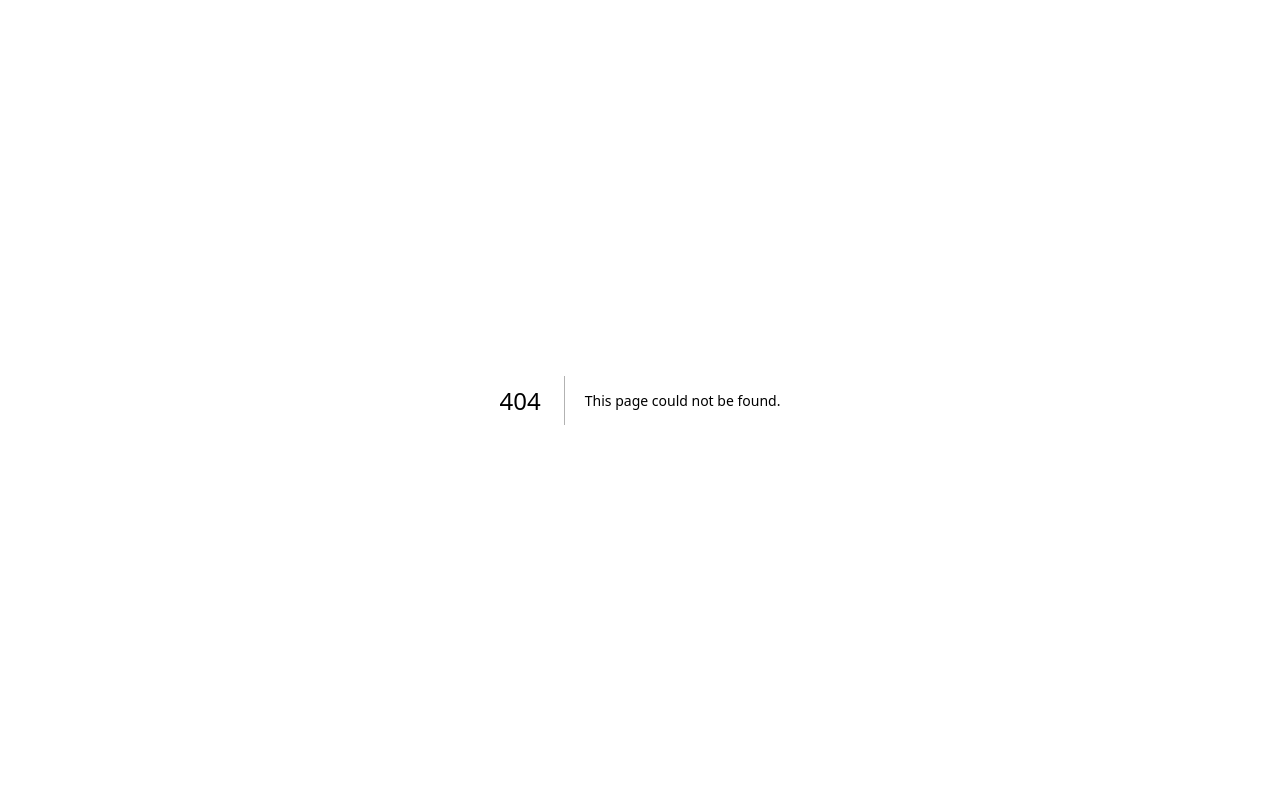
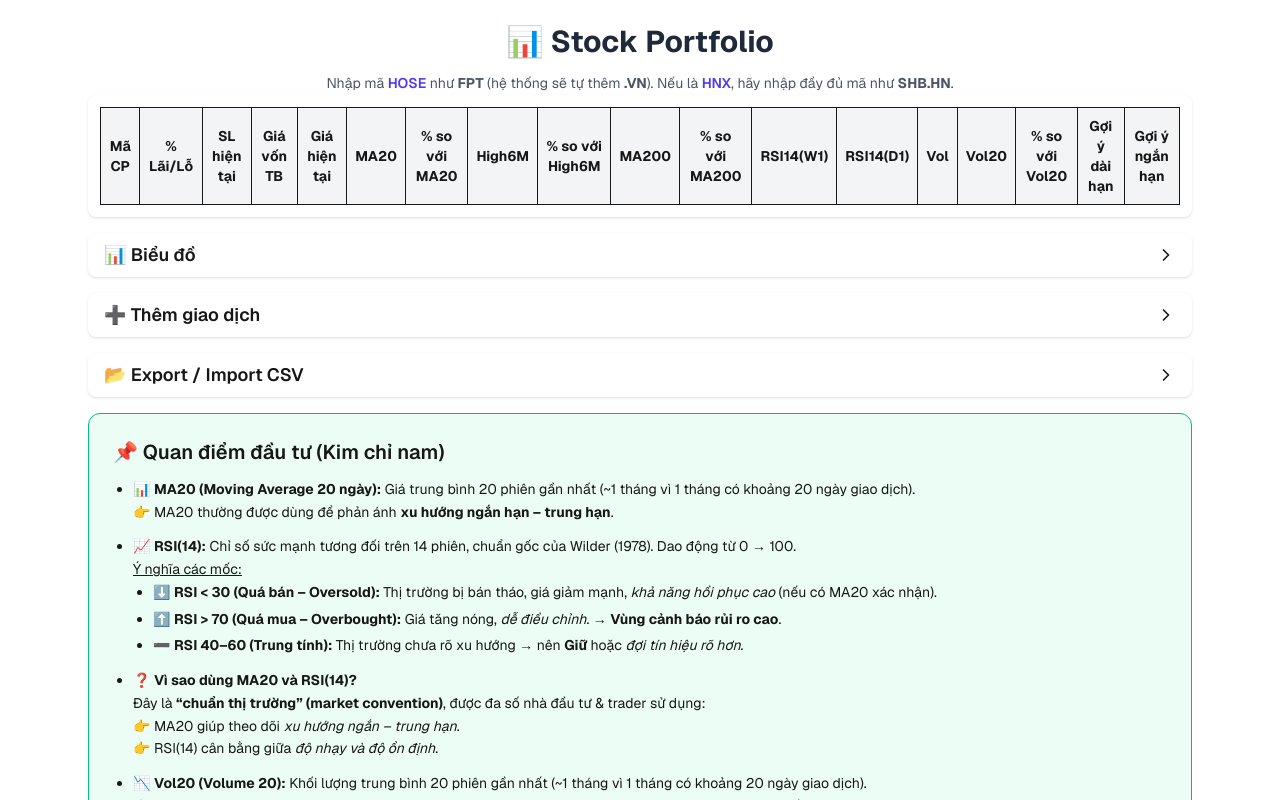
Before and after one commit to viet-lam/stock-portfolio, a Next.js app: page /long in a window 1280 px wide. Before the commit this address had no page. Shown: the top 800 px of the page. Built offline with nearby package versions, Linux system fonts and the light colour scheme.

Commit message:
up UI/UX

```diff
--- a/src/app/components/PortfolioTable.tsx
+++ b/src/app/components/PortfolioTable.tsx
@@ -4,8 +4,8 @@ import { ChevronUp, ChevronDown, Minus } from "lucide-react";
 
 import { useEffect, useState } from "react";
 import { getHistory } from "../lib/api";
-import { calcMA, calcVolMA, calcRSILast } from "../lib/calc";
-import { getSignal } from "../lib/signal";
+import { calcMA, calcVolMA, calcRSILast, calcHighInMonths } from "../lib/calc";
+import { getSignalShortTerm, getSignalLongTerm } from "../lib/signal";
 
 type Trade = {
   ticker: string;
@@ -20,12 +20,18 @@ type Row = {
   plPct: number | null;
   currentPrice: number | null;
   ma20: number | null;
+  ma200: number | null;
+  high6M: number | null;
   pctVsMA20: number | null;
-  rsi14: number | null;
+  pctVsMA200: number | null;
+  pctVsHigh6M: number | null;
+  rsi14D1: number | null;
+  rsi14W1: number | null;
   currentVol: number | null;
   vol20: number | null;
   pctVsVol20: number | null;
-  action: string;
+  actionShortTerm: string;
+  actionLongTerm: string;
 };
 
 export default function PortfolioTable({
@@ -67,6 +73,8 @@ export default function PortfolioTable({
       // 4️⃣ Tính toán và hiển thị cho từng mã cổ phiếu
       for (const ticker of tickers) {
         try {
+          console.info("ticker: ", ticker)
+
           // 1️⃣ Lấy số lượng cổ phiếu hiện có trong portfolio
           const shares = portfolio[ticker].shares;
 
@@ -75,13 +83,18 @@ export default function PortfolioTable({
           const avgCost = shares > 0 ? portfolio[ticker].cost / shares : 0;
 
           // 3️⃣ Lấy dữ liệu lịch sử giá từ Yahoo Finance
-          const hist = await getHistory(ticker, range || "3mo");
+          // const hist = await getHistory(ticker, range || "3mo");
+          const hist = await getHistory(ticker, "2y");
           if (!hist || hist.length === 0) continue;
 
           // 4️⃣ Giá & khối lượng hiện tại (phiên gần nhất)
           const last = hist[hist.length - 1];
           const currentPrice = last.close;
           const currentVol = last.volume;
+
+          // 5️⃣ Tính MA200 (Moving Average 200 phiên) → phản ánh xu hướng dài hạn
+          const ma200Arr = calcMA(hist, 200);
+          const ma200 = ma200Arr[ma200Arr.length - 1] ?? 0; // lấy giá trị MA200 mới nhất
 
           // 5️⃣ Tính MA20 (Moving Average 20 phiên) → phản ánh xu hướng trung hạn
           const ma20Arr = calcMA(hist, 20);
@@ -92,7 +105,7 @@ export default function PortfolioTable({
           const vol20 = vol20Arr[vol20Arr.length - 1] ?? 0;
 
           // 6️⃣ Tính RSI14 (Relative Strength Index 14 phiên) → đánh giá quá mua / quá bán
-          const rsi14 = calcRSILast(hist, 14) ?? 0;
+          const rsi14D1 = calcRSILast(hist, 14) ?? 0;
 
           // 7️⃣ Tính % lời/lỗ so với giá vốn
           const plPct =
@@ -101,18 +114,48 @@ export default function PortfolioTable({
           // Tính % chênh lệch so với MA20
           const pctVsMA20 = ma20 ? ((currentPrice - ma20) / ma20) * 100 : 0;
 
+          // Tính % chênh lệch so với MA200
+          const pctVsMA200 = ma200 ? ((currentPrice - ma200) / ma200) * 100 : 0;
+
           // Tính % so với Vol20
           const pctVsVol20 = vol20 ? ((currentVol - vol20) / vol20) * 100 : 0;
 
-          // 8️⃣ Xác định hành động theo rule chi tiết
-          const action = getSignal(
+          // Tính giá đỉnh 6 tháng
+          const series = hist.map(item => ({
+            high: item.high,
+            timestamp: item.date.getTime() / 1000, // đổi Date thành timestamp (giây)
+          }));
+          const high6M = calcHighInMonths(series, 6) ?? 0;
+
+          // Tính % so với high6M
+          const pctVsHigh6M = high6M ? ((currentPrice - high6M) / high6M) * 100 : 0;
+          console.info("pctVsHigh6M: ", pctVsHigh6M)
+
+          // 3️⃣ Tính RSI14(W1)
+          const hist2Year = await getHistory(ticker, "2y", "1wk");
+          if (!hist2Year || hist2Year.length === 0) continue;
+          const rsi14W1 = calcRSILast(hist2Year, 14) ?? 0;
+          console.log("RSI14(W1) hiện tại:", rsi14W1);
+
+          // Xác định hành động theo rule chi tiết
+          const actionShortTerm = getSignalShortTerm(
             currentPrice,
             ma20,
-            rsi14,
+            rsi14D1,
             avgCost,
             currentVol,
             vol20
           );
+
+          // Xác định hành động theo rule chi tiết
+          const actionLongTerm = getSignalLongTerm(
+            currentPrice,
+            ma200,
+            rsi14W1,
+            rsi14D1,
+            high6M,
+          );
+
 
           out.push({
             ticker,
@@ -121,12 +164,18 @@ export default function PortfolioTable({
             plPct,
             currentPrice,
             ma20,
+            high6M,
+            ma200,
             pctVsMA20,
-            rsi14,
+            pctVsHigh6M,
+            pctVsMA200,
+            rsi14D1,
+            rsi14W1,
             currentVol,
             vol20,
             pctVsVol20,
-            action,
+            actionShortTerm,
+            actionLongTerm
           });
         } catch (err) {
           console.error("renderPortfolio error for", ticker, err);
@@ -152,13 +201,13 @@ export default function PortfolioTable({
     }).format(num);
   };
 
-  const formatCurrency = (num: number | null | undefined) => {
+  const formatCurrency = (num: number | null | undefined, decimals = 0) => {
     if (num === null || num === undefined) return "-";
     return new Intl.NumberFormat("vi-VN", {
       style: "currency",
       currency: "VND",
-      // minimumFractionDigits: 2,
-      // maximumFractionDigits: 2,
+      minimumFractionDigits: decimals,
+      maximumFractionDigits: decimals,
     }).format(num);
   };
 
@@ -204,7 +253,7 @@ export default function PortfolioTable({
         className={`flex items-center gap-1 px-2 py-0.5 rounded-full text-xs font-medium ${bg}`}
         aria-hidden
       >
-        {formatNumber(value)}
+        {formatNumber(value, 0)}
       </span>
     );
   };
@@ -239,7 +288,7 @@ export default function PortfolioTable({
         aria-hidden
       >
         {icon}
-        {formatPercent(value)}
+        {formatPercent(value, 1)}
       </span>
     );
   };
@@ -295,9 +344,39 @@ export default function PortfolioTable({
               </th>
               <th
                 className="border p-2"
-                title="RSI(14) = Chỉ số sức mạnh tương đối 14 phiên, đo quá mua / quá bán → 0-100"
+                title="High6M = Giá đỉnh 6 tháng gần đây"
               >
-                RSI(14)
+                High6M
+              </th>
+              <th
+                className="border p-2"
+                title="% so với High6M = (Giá hiện tại - High6M)/High6M * 100%"
+              >
+                % so với High6M
+              </th>
+              <th
+                className="border p-2"
+                title="MA200 = Trung bình 200 phiên gần nhất (gồm giá đóng cửa)"
+              >
+                MA200
+              </th>
+              <th
+                className="border p-2"
+                title="% so với MA200 = (Giá hiện tại - MA200)/MA200 * 100%"
+              >
+                % so với MA200
+              </th>
+              <th
+                className="border p-2"
+                title="RSI14(W1) = Chỉ số sức mạnh tương đối 14 phiên theo tuần, đo quá mua / quá bán → 0-100"
+              >
+                RSI14(W1)
+              </th>
+              <th
+                className="border p-2"
+                title="RSI14(D1) = Chỉ số sức mạnh tương đối 14 phiên theo ngày, đo quá mua / quá bán → 0-100"
+              >
+                RSI14(D1)
               </th>
               <th
                 className="border p-2"
@@ -320,12 +399,27 @@ export default function PortfolioTable({
               <th
                 className="border p-2"
                 title={`Gợi ý hành động dựa trên rule đầu tư:
+MUA
+-Giá hiện tại giảm 10-20% so với đỉnh 6 tháng gần đây.
+-Giá hiện tại trên MA200.
+-RSI14(W1) <55 (tránh vùng quá mua trung hạn).
+-RSI14(D1) <40 (giảm quá mức ngắn hạn)
+BÁN:
+-RSI14(W1)>65
+-Giá hiện tại lớn hơi MA200 khoảng 25%
+-Giá hiện tại lớn hơn hoạc bằng đỉnh 6 tháng gần đây.`}
+              >
+                Gợi ý dài hạn
+              </th>
+              <th
+                className="border p-2"
+                title={`Gợi ý hành động dựa trên rule đầu tư:
 - Gom mạnh: Giá < MA20 -5% và RSI < 35
 - Mua DCA: Giá ~ MA20 -5 -> +10% và RSI 40-60
 - Bán bớt: Giá > MA20 +10% và RSI > 70
 - Cut-loss: Giá giảm > 15% so với Giá vốn TB`}
               >
-                Gợi ý
+                Gợi ý ngắn hạn
               </th>
             </tr>
           </thead>
@@ -371,13 +465,44 @@ export default function PortfolioTable({
                   title="% chênh lệch so với MA20 = (Giá hiện tại - MA20)/MA20 * 100%"
                   className="border p-2"
                 >
-                  <PercentChip value={r.pctVsMA20} />
+                  {/* <PercentChip value={r.pctVsMA20} /> */}
+                  {formatPercent(r.pctVsMA20, 1)}
                 </td>
                 <td
-                  title="RSI14 - Chỉ số sức mạnh tương đối 14 phiên"
+                  title="High6M - Giá đỉnh 6 tháng gần đây"
                   className="border p-2"
                 >
-                  {RSIFormat(r.rsi14)}
+                  {formatCurrency(r.high6M)}
+                </td>
+                <td
+                  title="% chênh lệch so với High6M = (Giá hiện tại - High6M)/High6M * 100%"
+                  className="border p-2"
+                >
+                  <PercentChip value={r.pctVsHigh6M} />
+                </td>
+                <td
+                  title="MA200 - Giá trung bình 200 phiên"
+                  className="border p-2"
+                >
+                  {formatCurrency(r.ma200)}
+                </td>
+                <td
+                  title="% chênh lệch so với MA200 = (Giá hiện tại - MA200)/MA200 * 100%"
+                  className="border p-2"
+                >
+                  <PercentChip value={r.pctVsMA200} />
+                </td>
+                <td
+                  title="RSI14D1 - Chỉ số sức mạnh tương đối 14 phiên theo ngày"
+                  className="border p-2"
+                >
+                  {RSIFormat(r.rsi14D1)}
+                </td>
+                <td
+                  title="RSI14W1 - Chỉ số sức mạnh tương đối 14 phiên theo tuần"
+                  className="border p-2"
+                >
+                  {RSIFormat(r.rsi14W1)}
                 </td>
                 <td title="Khối lượng hiện tại" className="border p-2">
                   {formatNumber(r.currentVol, 0)}
@@ -393,13 +518,19 @@ export default function PortfolioTable({
                   className="border p-2"
                 >
                   {/* <PercentChip value={r.pctVsVol20} /> */}
-                  {formatPercent(r.pctVsVol20)}
+                  {formatPercent(r.pctVsVol20, 1)}
                 </td>
                 <td
                   title="Gợi ý hành động: Mua / Bán / Gom mạnh / Cut-loss"
                   className="border p-2 font-bold whitespace-nowrap text-center"
                 >
-                  {r.action}
+                  {r.actionLongTerm}
+                </td>
+                                <td
+                  title="Gợi ý hành động: Mua / Bán / Gom mạnh / Cut-loss"
+                  className="border p-2 font-bold whitespace-nowrap text-center"
+                >
+                  {r.actionShortTerm}
                 </td>
               </tr>
             ))}
@@ -463,20 +594,61 @@ export default function PortfolioTable({
               <span>{formatCurrency(r.ma20)}</span>
             </div>
             <div
-              className="flex justify-between font-bold"
+              // className="flex justify-between font-bold"
+              className="flex justify-between"
               title="% so với MA20 = (Giá hiện tại - MA20)/MA20 * 100%"
             >
-              <span>% vs MA20:</span>
+              <span>% so với MA20:</span>
               <span>
-                <PercentChip value={r.pctVsMA20} />
+                {/* <PercentChip value={r.pctVsMA20} /> */}
+                {formatPercent(r.pctVsMA20, 1)}
+              </span>
+            </div>
+            <div
+              className="flex justify-between"
+              title="High6M = Giá đỉnh 6 tháng gần đây"
+            >
+            <span>High6M:</span>
+              <span>{formatCurrency(r.high6M)}</span>
+            </div>
+            <div
+              className="flex justify-between font-bold"
+              title="% so với High6M = (Giá hiện tại - High6M)/High6M * 100%"
+            >
+              <span>% so với High6M:</span>
+              <span>
+                <PercentChip value={r.pctVsHigh6M} />
+              </span>
+            </div>
+            <div
+              className="flex justify-between"
+              title="MA20 = Trung bình 20 phiên gần nhất (gồm giá đóng cửa)"
+            >
+            <span>MA200:</span>
+              <span>{formatCurrency(r.ma200)}</span>
+            </div>
+            <div
+              className="flex justify-between font-bold"
+              title="% so với MA200 = (Giá hiện tại - MA200)/MA200 * 100%"
+            >
+              <span>% so với MA200:</span>
+              <span>
+                <PercentChip value={r.pctVsMA200} />
               </span>
             </div>
             <div
               className="flex justify-between font-bold"
-              title="RSI(14) = Chỉ số sức mạnh tương đối 14 phiên, đo quá mua / quá bán → 0-100"
+              title="RSI14(W1) = Chỉ số sức mạnh tương đối 14 phiên theo tuần, đo quá mua / quá bán → 0-100"
             >
-              <span>RSI(14):</span>
-              <span>{RSIFormat(r.rsi14)}</span>
+              <span>RSI14(W1):</span>
+              <span>{RSIFormat(r.rsi14W1)}</span>
+            </div>
+            <div
+              className="flex justify-between font-bold"
+              title="RSI14(D1) = Chỉ số sức mạnh tương đối 14 phiên theo ngày, đo quá mua / quá bán → 0-100"
+            >
+              <span>RSI14(D1):</span>
+              <span>{RSIFormat(r.rsi14D1)}</span>
             </div>
             <div
               className="flex justify-between"
@@ -505,13 +677,30 @@ export default function PortfolioTable({
             <div
               className="flex justify-between whitespace-nowrap"
               title={`Gợi ý hành động dựa trên rule đầu tư:
+MUA
+-Giá hiện tại giảm 10-20% so với đỉnh 6 tháng gần đây.
+-Giá hiện tại trên MA200.
+-RSI14(W1) <55 (tránh vùng quá mua trung hạn).
+-RSI14(D1) <40 (giảm quá mức ngắn hạn)
+
+BÁN:
+-RSI14(W1)>65
+-Giá hiện tại lớn hơi MA200 khoảng 25%
+-Giá hiện tại lớn hơn hoạc bằng đỉnh 6 tháng gần đây.`}
+            >
+              <span>Gợi ý dài hạn:</span>
+              <span className="font-bold">{r.actionLongTerm}</span>
+            </div>
+            <div
+              className="flex justify-between whitespace-nowrap"
+              title={`Gợi ý hành động dựa trên rule đầu tư:
 - Gom mạnh: Giá < MA20 -5% và RSI < 35
 - Mua DCA: Giá ~ MA20 -5 -> +10% và RSI 40-60
 - Bán bớt: Giá > MA20 +10% và RSI > 70
 - Cut-loss: Giá giảm > 15% so với Giá vốn TB`}
             >
-              <span>Gợi ý:</span>
-              <span className="font-bold">{r.action}</span>
+              <span>Gợi ý ngắn hạn:</span>
+              <span className="font-bold">{r.actionShortTerm}</span>
             </div>
           </div>
         ))}
--- a/src/app/components/StockChart.tsx
+++ b/src/app/components/StockChart.tsx
@@ -19,6 +19,7 @@ export default function StockChart({ ticker, range = "3mo" }: any) {
       const labels = history.map((p) => p.date.toLocaleDateString());
       const prices = history.map((p) => p.close);
       const ma20 = calcMA(history, 20);
+      // const ma200 = calcMA(history, 200);
 
       if (chartInstance) {
         chartInstance.destroy();
--- a/src/app/lib/api.ts
+++ b/src/app/lib/api.ts
@@ -5,36 +5,48 @@ import { fetchYahoo } from "./fetchYahoo";
  * Chuyển dữ liệu raw từ Yahoo Finance thành mảng có {date, close, volume}
  * @param {string} symbol - Mã cổ phiếu
  * @param {string} range - Khoảng thời gian muốn lấy dữ liệu
- * @returns {Promise<Array<{date: Date, close: number, volume: number}>>}
+ * @returns {Promise<Array<{date: Date, close: number, volume: number, high: number}>>}
  */
-export async function getHistory(symbol: string, range = "3mo") {
+export async function getHistory(symbol: string, range = "3mo", period = "1d") {
   // 📌 Gọi API Yahoo Finance thông qua proxy (interval = 1d = dữ liệu theo ngày)
-  const result = await fetchYahoo(symbol, range, "1d");
+  const result = await fetchYahoo(symbol, range, period);
 
-  // Mảng giá đóng cửa theo ngày
-  const closes = result.indicators?.quote?.[0]?.close || [];
+  // Giá raw close
+  // const closes = result.indicators?.quote?.[0]?.close || [];
+
+  // Giá điều chỉnh (adjusted close)
+  // const closes = result.indicators?.adjclose[0]?.adjclose || [];
+  const closes =
+    result.indicators?.adjclose?.[0]?.adjclose ??
+    result.indicators?.quote?.[0]?.close ??
+    [];
 
   // Mảng khối lượng giao dịch theo ngày
   const volumes = result.indicators?.quote?.[0]?.volume || [];
 
+  // Giá đỉnh
+  const highs = result.indicators?.quote?.[0]?.high ?? [];
+
   // Mảng timestamp (thời điểm của từng phiên)
   const ts = result.timestamp || [];
 
-  const arr: { date: Date; close: number; volume: number }[] = [];
+  const arr: { date: Date; close: number; volume: number; high: number }[] = [];
   for (let i = 0; i < closes.length; i++) {
     const c = closes[i];
     const v = volumes[i];
+    const h = highs[i];
     if (c == null || v == null) continue; // bỏ dữ liệu trống
 
     arr.push({
-        date: new Date(ts[i] * 1000), // timestamp → Date
-        close: c,                     // giá đóng cửa
-        volume: v                     // khối lượng giao dịch
+      date: new Date(ts[i] * 1000), // timestamp → Date
+      close: c, // giá đóng cửa
+      volume: v, // khối lượng giao dịch
+      high: h, // giá high
     });
   }
 
   if (!arr.length) throw new Error("Không có dữ liệu giá/khối lượng");
 
-      // Trả về mảng [{ date, close, volume }]
+  // Trả về mảng [{ date, close, volume }]
   return arr;
 }
--- a/src/app/lib/calc.ts
+++ b/src/app/lib/calc.ts
@@ -85,3 +85,32 @@ export function calcVolMA(
 
   return volMA;
 }
+
+/**
+ * Tính giá đỉnh (High) trong X tháng gần nhất
+ * @param series mảng dữ liệu giá, mỗi phần tử gồm { high: number, timestamp: number }
+ * @param months số tháng cần tính (mặc định = 5)
+ * @returns giá đỉnh trong khoảng thời gian đó, hoặc null nếu không có dữ liệu
+ */
+export function calcHighInMonths(
+  series: { high: number; timestamp: number }[],
+  months = 6
+): number | null {
+  if (!series.length) return null;
+
+  const now = Date.now() / 1000; // timestamp hiện tại (s)
+  const cutoff = now - months * 30 * 24 * 60 * 60; // ~months tháng trước
+
+  let maxHigh: number | null = null;
+
+  for (let i = 0; i < series.length; i++) {
+    const { high, timestamp } = series[i];
+    if (timestamp >= cutoff && high != null) {
+      if (maxHigh === null || high > maxHigh) {
+        maxHigh = high;
+      }
+    }
+  }
+
+  return maxHigh;
+}
--- a/src/app/lib/signal.ts
+++ b/src/app/lib/signal.ts
@@ -8,7 +8,7 @@
  * @param {number} avgCost - Giá vốn trung bình (nếu chưa mua = 0)
  * @returns {string} - Tín hiệu hành động: "Gom mạnh", "DCA", "Bán bớt", "Giữ", "Cut-loss"
  */
-export function getSignal(
+export function getSignalShortTerm(
   currentPrice: number,
   ma20: number,
   rsi14: number,
@@ -45,3 +45,39 @@ export function getSignal(
   // Mặc định
   return "⚪ Giữ (DCA)";
 }
+
+export function getSignalLongTerm(
+  currentPrice: number,
+  ma200: number,
+  rsi14W1: number,
+  rsi14D1: number,
+  high6M: number
+): string {
+  // % lệch so với MA200
+  const priceVsMA200 = ((currentPrice - ma200) / ma200) * 100;
+
+  // % lệch so với đỉnh 6 tháng
+  const priceVsHigh6M = ((currentPrice - high6M) / high6M) * 100;
+
+  /* ===== Rule MUA ===== */
+  if (
+    priceVsHigh6M <= -10 && // giảm 10% so với đỉnh 6 tháng
+    currentPrice > ma200 && // giá trên MA200
+    rsi14W1 < 55 && // RSI14(W1) < 55
+    rsi14D1 < 40 // RSI14(D1) < 40
+  ) {
+    return "📈 MUA";
+  }
+
+  /* ===== Rule BÁN ===== */
+  if (
+    (rsi14W1 > 65 && // RSI14(W1) > 65
+    priceVsMA200 >= 25) || // giá > MA200 25%
+    currentPrice >= high6M // giá >= đỉnh 6 tháng
+  ) {
+    return "🔴 BÁN";
+  }
+
+  /* ===== Giữ (mặc định) ===== */
+  return "🟡 DCA";
+}
```
Also changed, not shown: src/app/long/page.tsx (renamed from src/app/page.tsx, +5 -5 lines).
